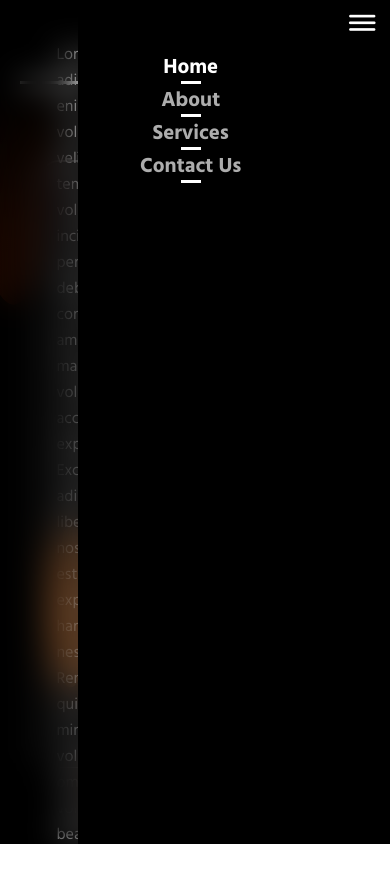
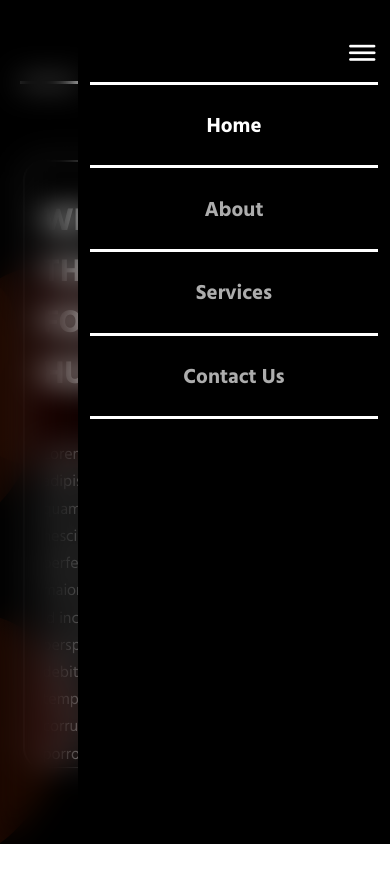
Before and after one commit to nataniel-sawadogo/pet-shop, a Vue app: page /about in a window 390 px wide. Both pictures are taken after a click on the element 195 px from the left and 58 px from the top of the page. Shown: the top 882 px of the page. After the commit the page ends 844 px from the top, so only its background shows below. Built offline with nearby package versions, Linux system fonts and the light colour scheme.

Commit message:
Responsive About page

```diff
--- a/src/components/HeaderItem.vue
+++ b/src/components/HeaderItem.vue
@@ -1,9 +1,13 @@
 <script setup lang="ts">
     import { useRouter } from 'vue-router';
+    import { useRoute } from 'vue-router';
     import { ref } from 'vue';
 
     const router = useRouter()
+    let route = useRoute()
     const show = ref(false)
+    const r = ref()
+    r.value = route.fullPath
 
     const goto = (route :string) => {
         router.push(route)
@@ -14,12 +18,12 @@
     <div class="container">
         <nav :class="{display:show}">
             <ul>
-                <li class="active-link" @click="goto('/')">Home</li>
-                <li @click="goto('/about')">About</li>
-                <li @click="goto('/services')">Services</li>
-                <li @click="goto('/contact')">Contact Us</li>
+                <li :class="{'active-link': r == '/'}" @click="goto('/'); show = !show; r ='/'">Home</li>
+                <li :class="{'active-link': r == '/about'}" @click="goto('/about'); show = !show; r ='/about'">About</li>
+                <li :class="{'active-link': r == '/services'}" @click="goto('/services'); show = !show; r = '/services'">Services</li>
+                <li :class="{'active-link': r == '/contact'}" @click="goto('/contact'); show = !show; r = '/contact'">Contact Us</li>
             </ul>
-            <div id="burger" @click="show = !show">
+            <div id="burger" @click="show = !show" :class="{active:show}">
                 <i class="uil uil-bars"></i>
             </div>
         </nav>
@@ -103,6 +107,15 @@
         width: 100%;
     }
 
+    @keyframes slide {
+        0%{
+            transform: translateX(80vw);
+        }
+        100%{
+            transform: translateX(0);
+        }
+    }
+
     @media (max-width: 431px){
         nav ul{
             display: none;
@@ -117,13 +130,28 @@
         #burger{
             display: block;
             width: 100%;
+            height: 100%;
             display: flex;
             justify-content: flex-end;
+            align-items: center;
             z-index: 2;
+            position: relative;
         }
 
         #burger i{
             font-size: 2rem;
+        }
+
+        #burger.active::after{
+            content: "";
+            position: absolute;
+            height: 1px;
+            width: 100%;
+            border-bottom: white 3px solid;
+            z-index: 2;
+            bottom: 3vh;
+            transition: var(--transition-time);
+            /* left: 0; */
         }
 
         .display{
@@ -133,6 +161,7 @@
             right: 0;
             z-index: 10;
             width: 80%;
+            animation: slide 0.4s;
         }
 
         .display::before{
@@ -157,7 +186,21 @@
         }
 
         .display ul{
-            display: block;
+            display: flex;
+            flex-direction: column;
+            justify-content: flex-start;
+            width: 100%;
+            gap: 6vh;
         }
+
+        .active{
+            height: 15vh !important;
+        }
+
+        li::after{
+            width: 100%;
+            bottom: -3vh;
+        }
+
     }
 </style>
--- a/src/views/AboutView.vue
+++ b/src/views/AboutView.vue
@@ -44,4 +44,24 @@
         width: 90%;
         text-align: justify;
     }
+
+    @media (max-width: 431px){
+        #back{
+            flex-wrap: wrap;
+            overflow-y: scroll;
+            flex-direction: row;
+            padding: 4vh 0;
+            width: 88%;
+        }
+
+        p{
+            text-align: left;
+            line-height: 1.7rem;
+        }
+
+        .container-a{
+            background-size: cover;
+            background-position: center;
+        }
+    }
 </style>
--- a/src/views/HomeView.vue
+++ b/src/views/HomeView.vue
@@ -122,7 +122,12 @@
 
         #plus{
             font-size: 3rem;
-            margin-bottom: 1rem;
+            margin-bottom: 2rem;
+        }
+
+        .container-m{
+            background-size: cover;
+            background-position: center;
         }
     }
 
```
